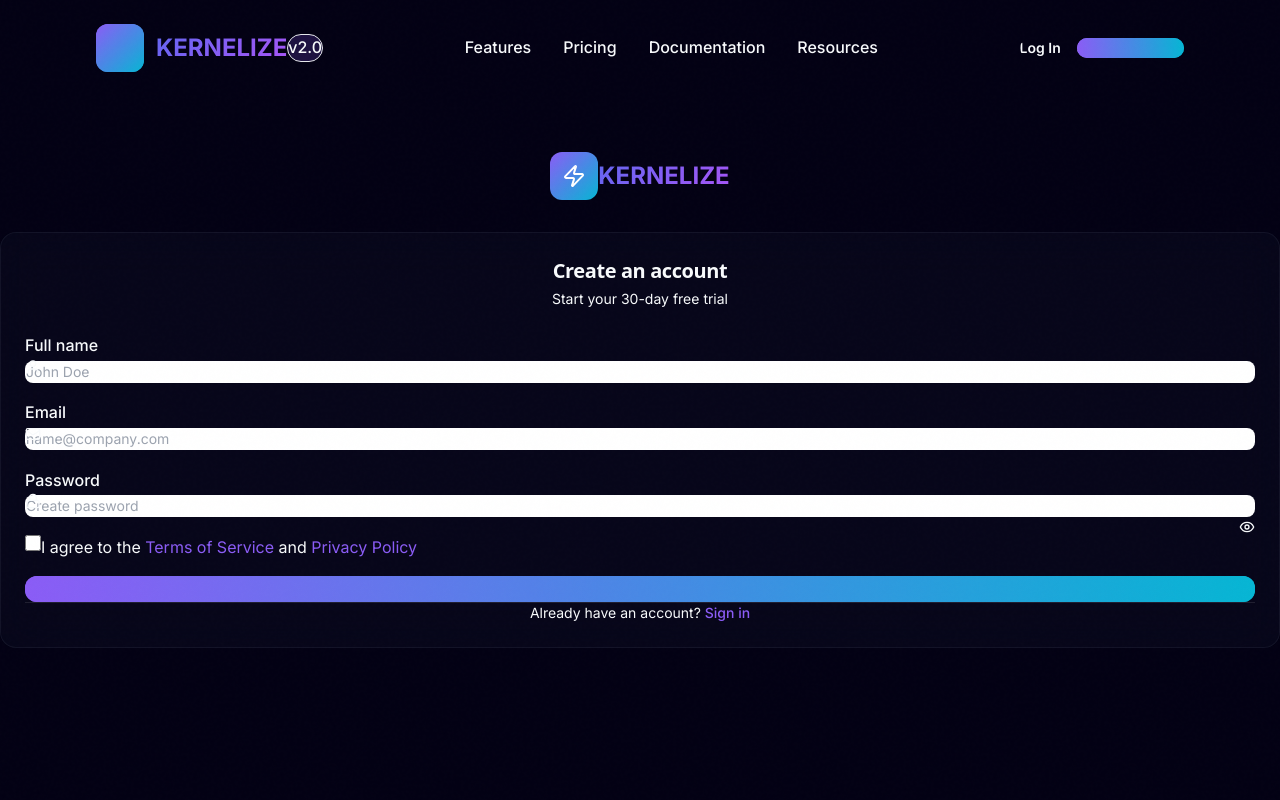
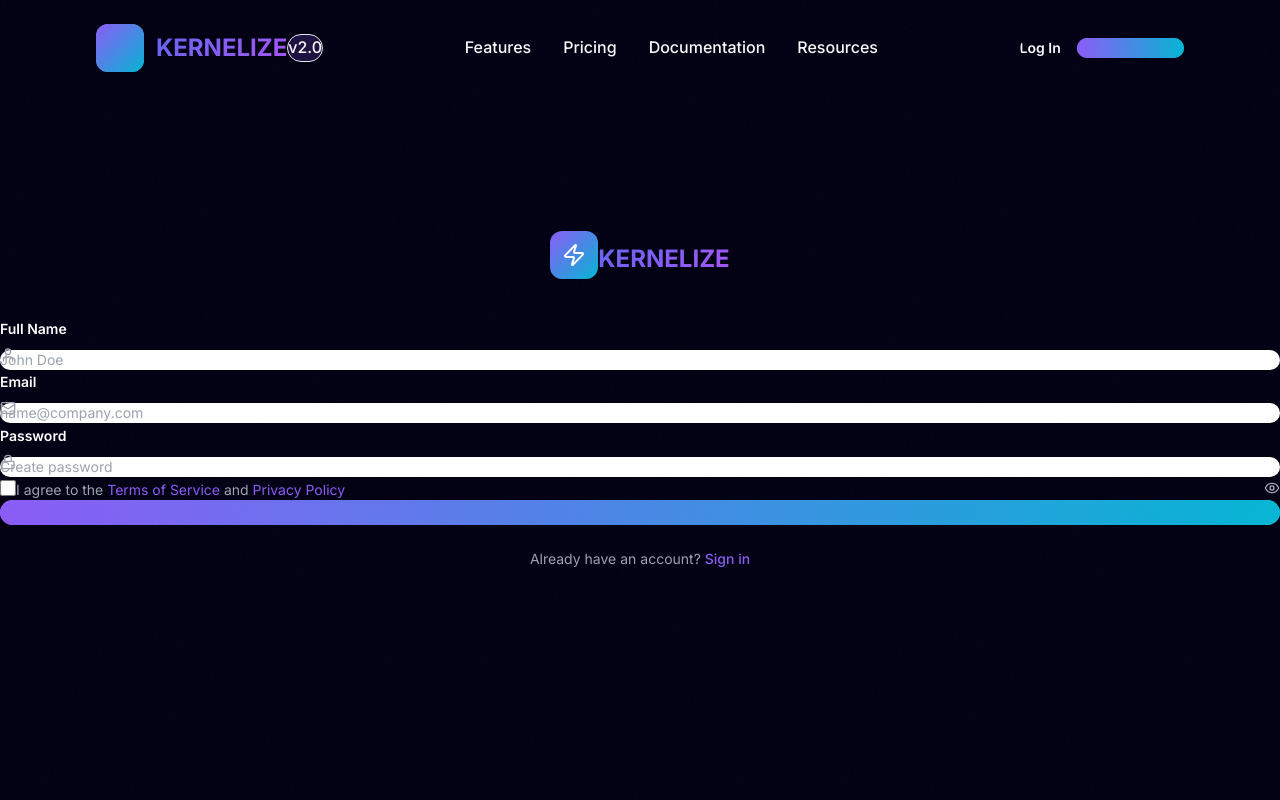
Before and after one commit to jitenkr2030/kernelize-platform, a Next.js app in the folder landing-page/: page /signup in a window 1280 px wide. Shown: the top 800 px of the page. Built offline with nearby package versions, Linux system fonts and the light colour scheme.

Commit message:
redesign: update forms with pill-shaped white input fields

```diff
--- a/landing-page/app/signup/page.tsx
+++ b/landing-page/app/signup/page.tsx
@@ -20,7 +20,6 @@ import Link from 'next/link'
 import { motion } from 'framer-motion'
 import { Zap, Mail, Lock, User, Eye, EyeOff, Check } from 'lucide-react'
 import { Button } from '@/components/ui/Button'
-import { Card } from '@/components/ui/Card'
 
 export default function SignupPage() {
   const [name, setName] = useState('')
@@ -50,41 +49,35 @@ export default function SignupPage() {
   }
 
   return (
-    <main className="min-h-screen flex items-center justify-center bg-background">
-      <div className="w-full max-w-sm mx-4">
+    <main className="min-h-screen flex items-center justify-center">
       <motion.div
         initial={{ opacity: 0, y: 20 }}
         animate={{ opacity: 1, y: 0 }}
         transition={{ duration: 0.5 }}
+        className="w-full max-w-sm mx-4"
       >
         {/* Logo */}
-          <div className="text-center mb-8">
+        <div className="text-center mb-10">
           <Link href="/" className="inline-flex items-center gap-2">
-              <div className="w-12 h-12 bg-gradient-to-br from-primary via-purple-500 to-accent rounded-xl flex items-center justify-center shadow-lg shadow-primary/30">
+            <div className="w-12 h-12 bg-gradient-to-br from-primary via-purple-500 to-accent rounded-xl flex items-center justify-center">
               <Zap className="w-6 h-6 text-white" />
             </div>
-              <span className="text-2xl font-bold gradient-text">KERNELIZE</span>
           </Link>
+          <span className="text-2xl font-bold gradient-text ml-2">KERNELIZE</span>
         </div>
 
-          <Card className="p-6">
-            <div className="text-center mb-6">
-              <h1 className="text-xl font-bold text-text-primary">Create an account</h1>
-              <p className="text-sm text-text-muted mt-1">Start your 30-day free trial</p>
-            </div>
-
-            <form onSubmit={handleSubmit} className="space-y-4">
+        <form onSubmit={handleSubmit} className="space-y-5">
           <div>
-                <label className="block text-xs font-medium text-text-secondary mb-1.5">Full name</label>
+            <label className="block text-sm font-semibold text-white mb-2">Full Name</label>
             <div className="relative">
-                  <div className="absolute inset-y-0 left-0 pl-3 flex items-center pointer-events-none">
-                    <User className="h-4 w-4 text-text-muted" />
+              <div className="absolute inset-y-0 left-0 pl-4 flex items-center pointer-events-none">
+                <User className="h-4 w-4 text-gray-400" />
               </div>
               <input
                 type="text"
                 value={name}
                 onChange={(e) => setName(e.target.value)}
-                    className="w-full pl-10 pr-4 py-2.5 bg-surface border border-white/10 rounded-lg text-text-primary placeholder-text-muted text-sm focus:outline-none focus:ring-2 focus:ring-primary/50 focus:border-primary/50 transition-all"
+                className="w-full pl-11 pr-4 py-3 bg-white rounded-full text-gray-900 placeholder-gray-400 text-sm focus:outline-none"
                 placeholder="John Doe"
                 required
               />
@@ -92,16 +85,16 @@ export default function SignupPage() {
           </div>
 
           <div>
-                <label className="block text-xs font-medium text-text-secondary mb-1.5">Email</label>
+            <label className="block text-sm font-semibold text-white mb-2">Email</label>
             <div className="relative">
-                  <div className="absolute inset-y-0 left-0 pl-3 flex items-center pointer-events-none">
-                    <Mail className="h-4 w-4 text-text-muted" />
+              <div className="absolute inset-y-0 left-0 pl-4 flex items-center pointer-events-none">
+                <Mail className="h-4 w-4 text-gray-400" />
               </div>
               <input
                 type="email"
                 value={email}
                 onChange={(e) => setEmail(e.target.value)}
-                    className="w-full pl-10 pr-4 py-2.5 bg-surface border border-white/10 rounded-lg text-text-primary placeholder-text-muted text-sm focus:outline-none focus:ring-2 focus:ring-primary/50 focus:border-primary/50 transition-all"
+                className="w-full pl-11 pr-4 py-3 bg-white rounded-full text-gray-900 placeholder-gray-400 text-sm focus:outline-none"
                 placeholder="name@company.com"
                 required
               />
@@ -109,35 +102,35 @@ export default function SignupPage() {
           </div>
 
           <div>
-                <label className="block text-xs font-medium text-text-secondary mb-1.5">Password</label>
+            <label className="block text-sm font-semibold text-white mb-2">Password</label>
             <div className="relative">
-                  <div className="absolute inset-y-0 left-0 pl-3 flex items-center pointer-events-none">
-                    <Lock className="h-4 w-4 text-text-muted" />
+              <div className="absolute inset-y-0 left-0 pl-4 flex items-center pointer-events-none">
+                <Lock className="h-4 w-4 text-gray-400" />
               </div>
               <input
                 type={showPassword ? 'text' : 'password'}
                 value={password}
                 onChange={(e) => setPassword(e.target.value)}
-                    className="w-full pl-10 pr-12 py-2.5 bg-surface border border-white/10 rounded-lg text-text-primary placeholder-text-muted text-sm focus:outline-none focus:ring-2 focus:ring-primary/50 focus:border-primary/50 transition-all"
+                className="w-full pl-11 pr-11 py-3 bg-white rounded-full text-gray-900 placeholder-gray-400 text-sm focus:outline-none"
                 placeholder="Create password"
                 required
               />
               <button
                 type="button"
                 onClick={() => setShowPassword(!showPassword)}
-                    className="absolute inset-y-0 right-0 pr-3 flex items-center text-text-muted hover:text-text-primary"
+                className="absolute inset-y-0 right-0 pr-4 flex items-center"
               >
-                    {showPassword ? <EyeOff className="h-4 w-4" /> : <Eye className="h-4 w-4" />}
+                {showPassword ? <EyeOff className="h-4 w-4 text-gray-400" /> : <Eye className="h-4 w-4 text-gray-400" />}
               </button>
             </div>
           </div>
 
           {password.length > 0 && (
-                <div className="flex flex-wrap gap-2 p-3 bg-surface/50 rounded-lg">
+            <div className="flex flex-wrap gap-2">
               {passwordStrength.map((req, i) => (
                 <span key={i} className="flex items-center gap-1 text-xs">
-                      <Check className={`h-3 w-3 ${req.met ? 'text-green-400' : 'text-text-muted'}`} />
-                      <span className={req.met ? 'text-green-400' : 'text-text-muted'}>{req.label}</span>
+                  <Check className={`h-3 w-3 ${req.met ? 'text-green-400' : 'text-gray-500'}`} />
+                  <span className={req.met ? 'text-green-400' : 'text-gray-400'}>{req.label}</span>
                 </span>
               ))}
             </div>
@@ -148,9 +141,9 @@ export default function SignupPage() {
               type="checkbox"
               checked={agreedToTerms}
               onChange={(e) => setAgreedToTerms(e.target.checked)}
-                  className="mt-0.5 w-4 h-4 rounded border-white/20 bg-surface text-primary cursor-pointer"
+              className="mt-0.5 w-4 h-4 rounded border-gray-300"
             />
-                <span className="text-xs text-text-muted">
+            <span className="text-sm text-gray-400">
               I agree to the{' '}
               <Link href="/terms" className="text-primary hover:text-accent">Terms of Service</Link>
               {' '}and{' '}
@@ -158,22 +151,22 @@ export default function SignupPage() {
             </span>
           </label>
 
-              <Button type="submit" className="w-full py-2.5" disabled={isLoading || !agreedToTerms}>
-                {isLoading ? 'Creating account...' : 'Create account'}
+          <Button
+            type="submit"
+            className="w-full py-3 rounded-full"
+            disabled={isLoading || !agreedToTerms}
+          >
+            {isLoading ? 'Creating account...' : 'Create Account'}
           </Button>
         </form>
 
-            <div className="mt-5 pt-5 border-t border-white/10 text-center">
-              <p className="text-sm text-text-muted">
+        <p className="text-center text-sm text-gray-400 mt-6">
           Already have an account?{' '}
           <Link href="/login" className="text-primary hover:text-accent font-medium">
             Sign in
           </Link>
         </p>
-            </div>
-          </Card>
       </motion.div>
-      </div>
     </main>
   )
 }
```
Also changed, not shown: landing-page/app/login/page.tsx (+29 -36 lines). Lines whose indentation alone changed are shown as unchanged.
